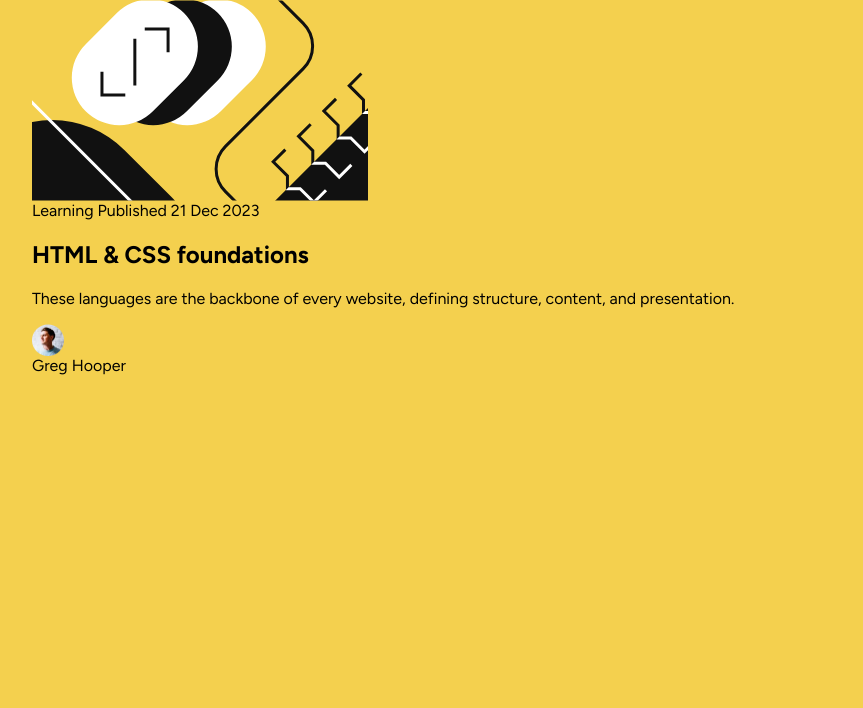
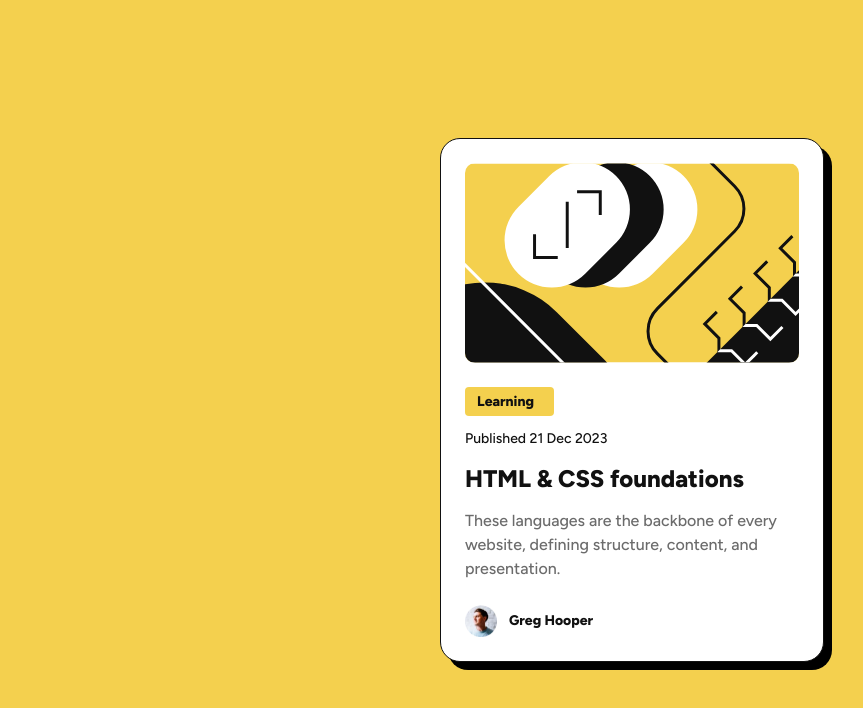
Before and after one commit to yaxery/block-preview-card, a plain HTML site: page index.html in a window 1280 px wide. Shown: the whole page, without its empty margins (8-871 px from the left). Drawn offline with Linux system fonts and the light colour scheme.

Commit message:
Complete the project

```diff
--- a/css/blocks/main-card.css
+++ b/css/blocks/main-card.css
@@ -0,0 +1,78 @@
+.main-card {
+  background-color: #ffffff;
+  max-width: 384px;
+  display: flex;
+  flex-direction: column;
+  flex-shrink: 0;
+  padding: 24px;
+  border: 1px solid #111;
+  border-radius: 20px;
+  box-shadow: 8px 8px 0 0 #000;
+  gap: 24px;
+}
+
+.main-card__image {
+  border-radius: 10px;
+}
+
+.main-card__wrapper {
+  display: flex;
+  flex-direction: column;
+  gap: 12px;
+}
+
+.main-card__class {
+  display: block;
+  padding: 4px 12px;
+  background-color: #f4d04e;
+  max-width: 89px;
+  border-radius: 4px;
+  font-weight: 800;
+  font-size: 14px;
+  line-height: 1.5;
+  color: #111;
+}
+
+.main-card__date {
+  font-weight: 500;
+  line-height: 1.5;
+  color: #111;
+  font-size: 14px;
+}
+
+.main-card__title {
+  margin: 0;
+  padding: 0;
+  font-size: 24px;
+  font-weight: 800;
+  line-height: 1.5;
+  color: #111;
+}
+
+.main-card__title:hover {
+  color: #f4d04e;
+  cursor: pointer;
+}
+
+.main-card__text {
+  color: #6b6b6b;
+  font-weight: 500;
+  line-height: 1.5;
+  font-size: 16px;
+  margin: 0;
+  padding: 0;
+}
+
+.main-card__description {
+  display: grid;
+  grid-template-columns: 32px 1fr;
+  align-items: center;
+  gap: 12px;
+}
+
+.main-card__name {
+  font-weight: 800;
+  font-size: 14px;
+  line-height: 1.5;
+  color: #111;
+}
--- a/css/global/reboot.css
+++ b/css/global/reboot.css
@@ -10,6 +10,8 @@ body {
   padding: 0;
   font-family: "Figtree", Arial, sans-serif;
   background-color: #F4D04E;
+  justify-content: center;
+  align-items: center;
 }
 
 main {
```
Also changed, not shown: index.html (+2 -1 lines).
